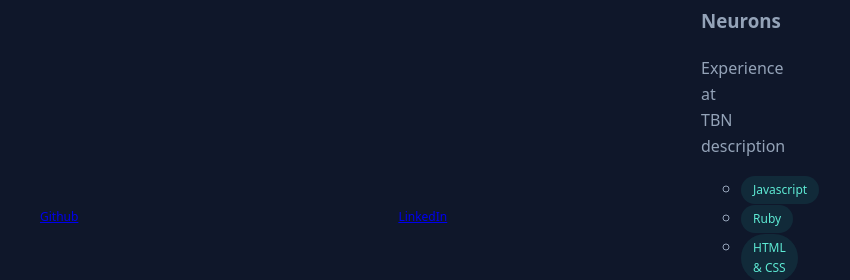
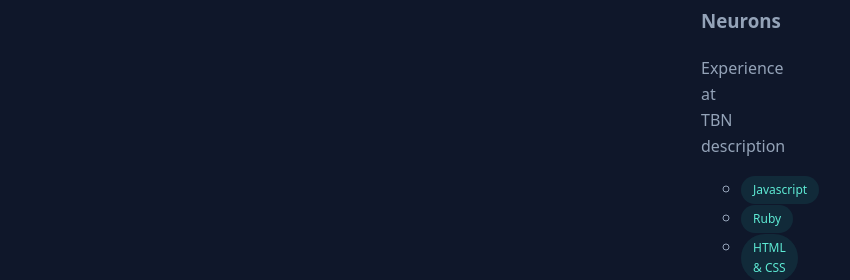
Before and after one commit to JashanB/Portfolio-V2, a React (Create React App) app: page / in a window 1280 px wide. Shown: the part 463-743 px from the top of the page, without its empty margins (60-910 px from the left). Built offline with nearby package versions, Linux system fonts and the light colour scheme.

Commit message:
adding icons

```diff
--- a/src/components/app/App.css
+++ b/src/components/app/App.css
@@ -102,6 +102,28 @@
   line-height: 1rem;
   flex-shrink: 0;
   margin-right: 1.25rem;
+}
+
+.external-links-link {
+  display: block;
+  color: inherit;
+  text-decoration: inherit;
+  font-size: .75rem;
+  line-height: 1rem;
+  text-align: -webkit-match-parent;
+  color: inherit;
+}
+
+.external-links-link span {
+  position: absolute;
+  width: 1px;
+  height: 1px;
+  padding: 0;
+  margin: -1px;
+  overflow: hidden;
+  clip: rect(0,0,0,0);
+  white-space: nowrap;
+  border-width: 0;
 }
 
 /* 640 MEDIA */
--- a/src/components/app/App.js
+++ b/src/components/app/App.js
@@ -2,6 +2,8 @@ import './App.css';
 import React from 'react';
 import { useState, useEffect } from 'react';
 import Nav from './nav';
+import github from './github.png';
+import linkedin from './linkedin.png';
 
 function App() {
   // const [navItemClass, setNavItemClass] = useState("nav-item-normal");
```
Also changed, not shown: src/components/app/github.png (added), src/components/app/linkedin.png (added).
